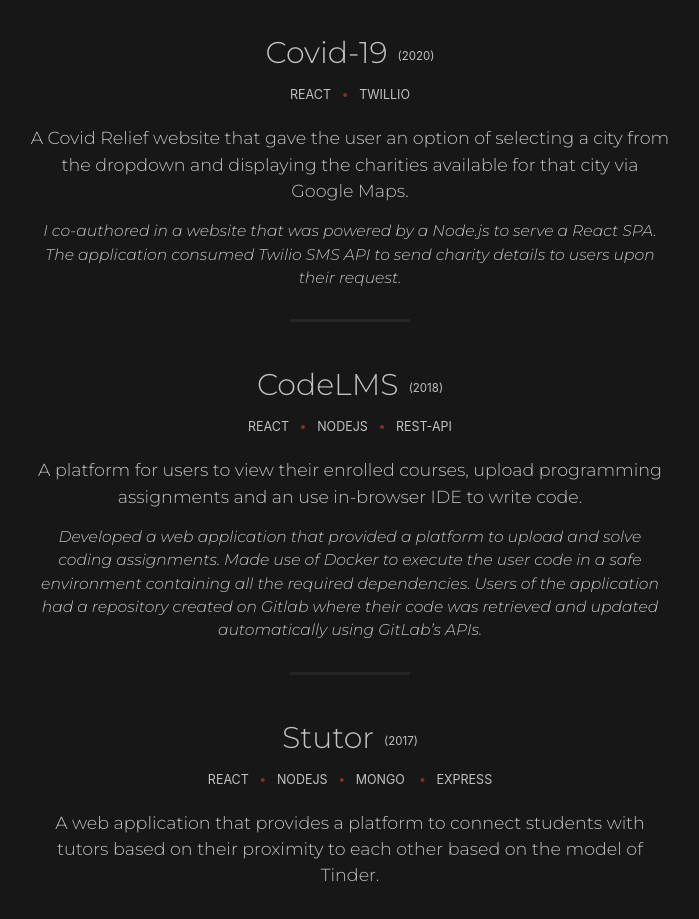
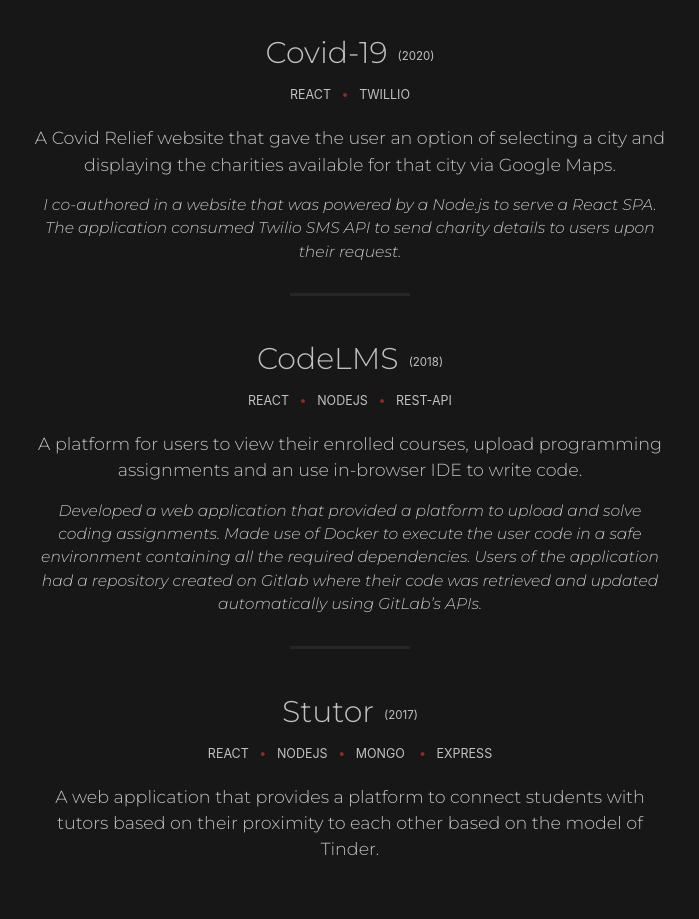
Before and after one commit to AbreezaSaleem/portfolio, a React (Create React App) app: page / in a window 1280 px wide. Shown: the part 3140-4059 px from the top of the page, without its empty margins (290-989 px from the left). Built offline with nearby package versions, Linux system fonts and the light colour scheme; a web font is replaced by a local one.

Commit message:
more minor issues fixed 😬

```diff
--- a/src/sections/Projects/data.js
+++ b/src/sections/Projects/data.js
@@ -27,7 +27,7 @@ export default [
   },
   {
     name: "Covid-19",
-    description: "A Covid Relief website that gave the user an option of selecting a city from the dropdown and displaying the charities available for that city via Google Maps.",
+    description: "A Covid Relief website that gave the user an option of selecting a city and displaying the charities available for that city via Google Maps.",
     details:[`
       I co-authored in a website that was powered by a Node.js to serve a React SPA.
       The application consumed Twilio SMS API to send charity details to users upon their request.
```
